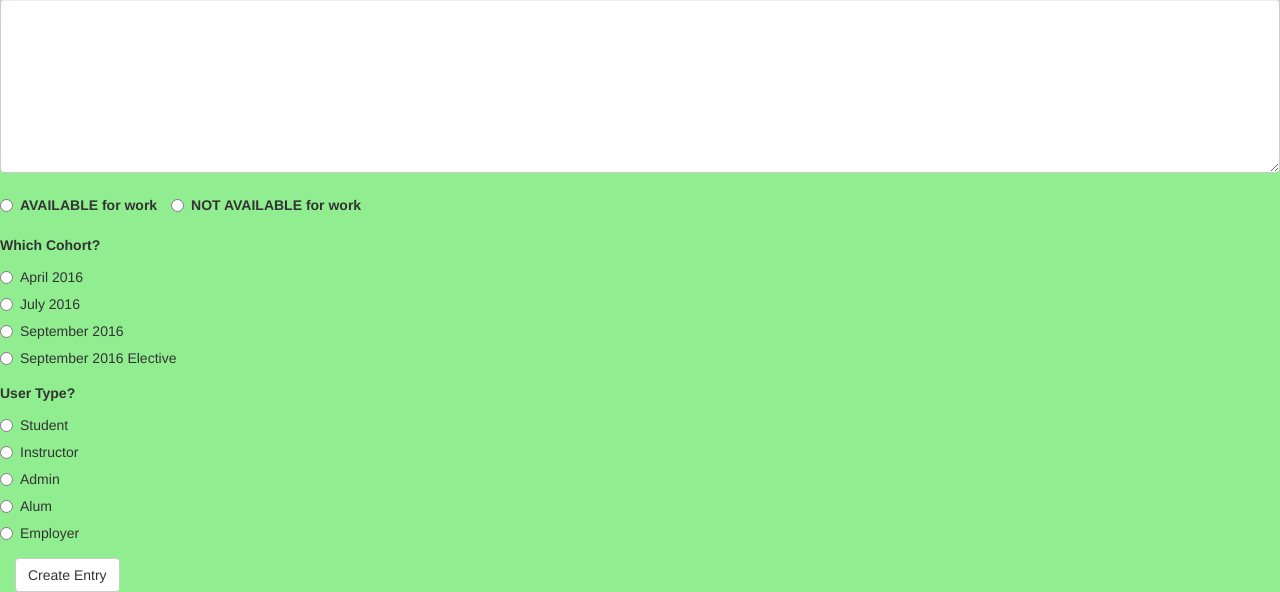
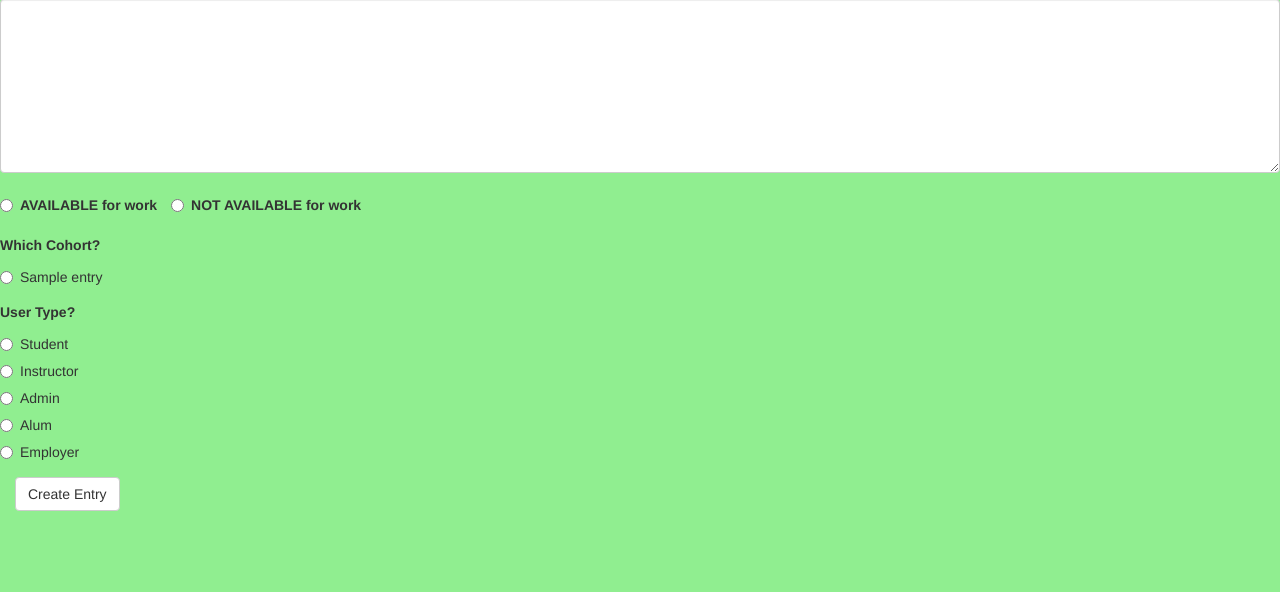
Before and after one commit to DigitalCrafts-September-2016-Cohort/GetCohort, a Flask app: template templates/add.html in a window 1280 px wide. Shown: the part 650-1242 px from the top of the page. After the commit the page ends 1161 px from the top, so only its background shows below. Run offline with Flask 2, Linux system fonts and the light colour scheme; the template is opened without the code that fills it: most values are stand-ins (such as "Sample title", 1, 10 or a date in 2020); some libraries are stand-ins or nearby versions.

Commit message:
On add page, made the Which Cohort? button refernce the database.

```diff
--- a/server.py
+++ b/server.py
@@ -232,8 +232,17 @@ def update_entry():
 
 @app.route("/add")
 def add():
+    query_cohort_name = db.query("""
+    select
+    	cohort.id,
+    	name
+    from
+    	cohort;
+    """).namedresult()
+
     return render_template(
-        "add.html"
+        "add.html",
+        query_cohort_name=query_cohort_name
     )
 
 @app.route("/add_entry", methods=["POST"])
@@ -286,6 +295,14 @@ def add_entry():
         )
     else:
         pass
+
+    # query_cohort_name = ("""
+    # select
+    # 	cohort.id,
+    # 	name
+    # from
+    # 	cohort;
+    # """).namedresult()
 
     query_user_type = db.query("""
     select
--- a/templates/add.html
+++ b/templates/add.html
@@ -55,30 +55,13 @@
   <!-- Need to change this information.  It will come from the database -->
   <div class="form-group">
     <label for="">Which Cohort?</label>
+    {% for entry in query_cohort_name %}
     <div class="radio">
-      <label>
-        <input type="radio" name="cohort_id" value="1">
-        April 2016
+      <label><input type="radio" name="cohort_id" value="{{entry.id}}">
+      {{entry.name}}
       </label>
     </div>
-    <div class="radio">
-      <label>
-        <input type="radio" name="cohort_id" value="2">
-        July 2016
-      </label>
-    </div>
-    <div class="radio">
-      <label>
-        <input type="radio" name="cohort_id" value="3">
-        September 2016
-      </label>
-    </div>
-    <div class="radio">
-      <label>
-        <input type="radio" name="cohort_id" value="4">
-        September 2016 Elective
-      </label>
-    </div>
+    {% endfor %}
   </div>
   <!-- Need to change this information.  It will come from the database -->
   <div class="form-group">
```
